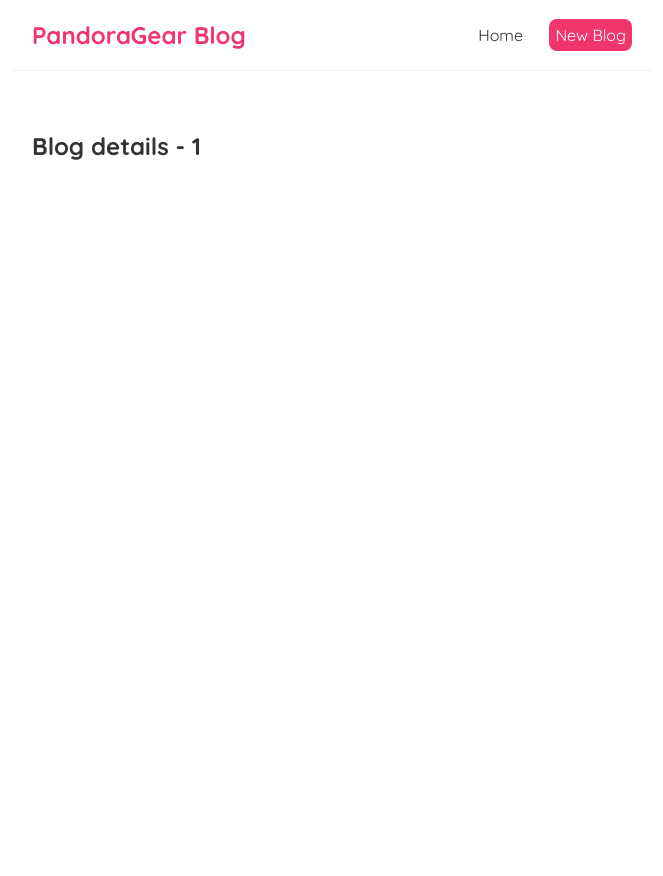
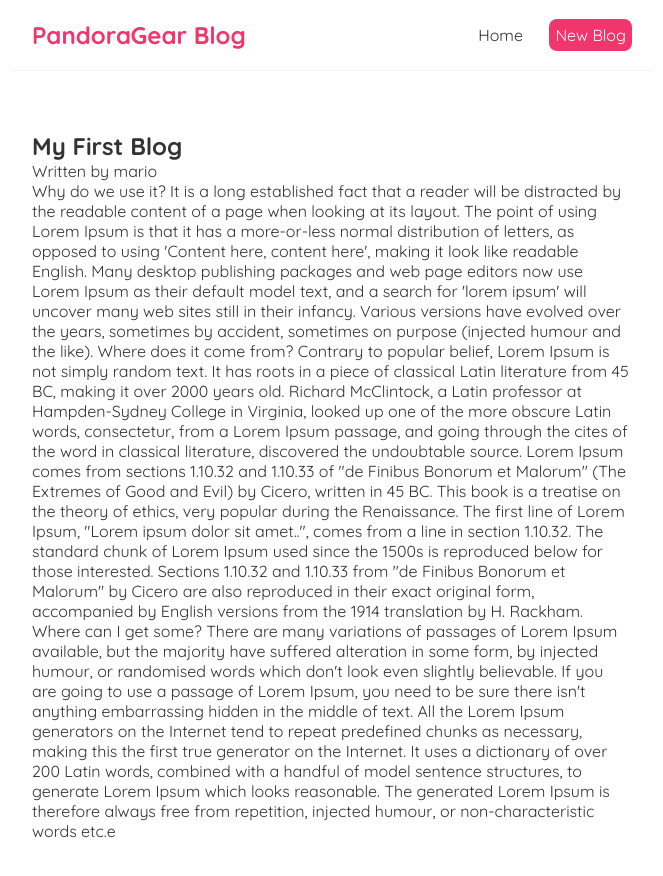
Before and after one commit to andydangit/Ninja-Modern-React, a React (Create React App) app: page /blogs/1 in a window 1280 px wide. Shown: the top 876 px of the page, without its empty margins (308-971 px from the left). Before the commit the page ends 800 px from the top, so only its background shows below. Built offline with nearby package versions, Linux system fonts and the light colour scheme; data requests are answered from the project's data file.

Commit message:
click on title bring the full info / reuse custom hook

```diff
--- a/src/Component/BlogDetails.js
+++ b/src/Component/BlogDetails.js
@@ -1,12 +1,22 @@
 import { useParams } from "react-router-dom";
+import useFetch from "./useFetch";
 
 const BlogDetails = () => {
 
     const { id } = useParams();
+    const { data: blog, error, isPending } = useFetch('http://localhost:8000/blogs/' + id)
 
     return (
         <div className="blog-details">
-            <h2> Blog details  - { id } </h2>
+            { isPending && <div> Loading... </div> }
+            { error && <div> { error } </div> }
+            { blog && (
+                <article>
+                    <h2> { blog.title } </h2>
+                    <p> Written by { blog.author } </p>
+                    <div> { blog.body } </div>
+                </article>
+            )}
         </div>
       );
 }
```
